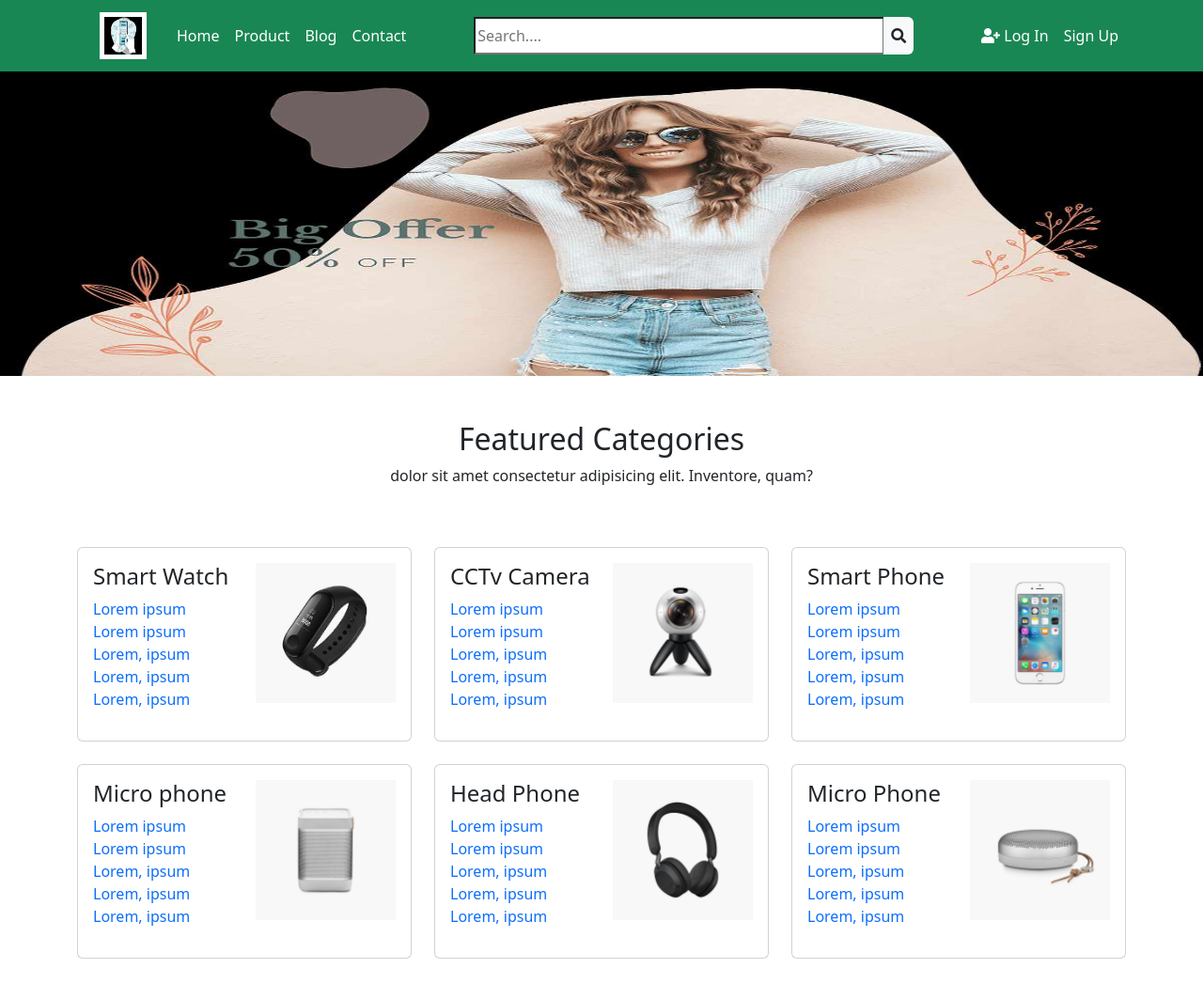
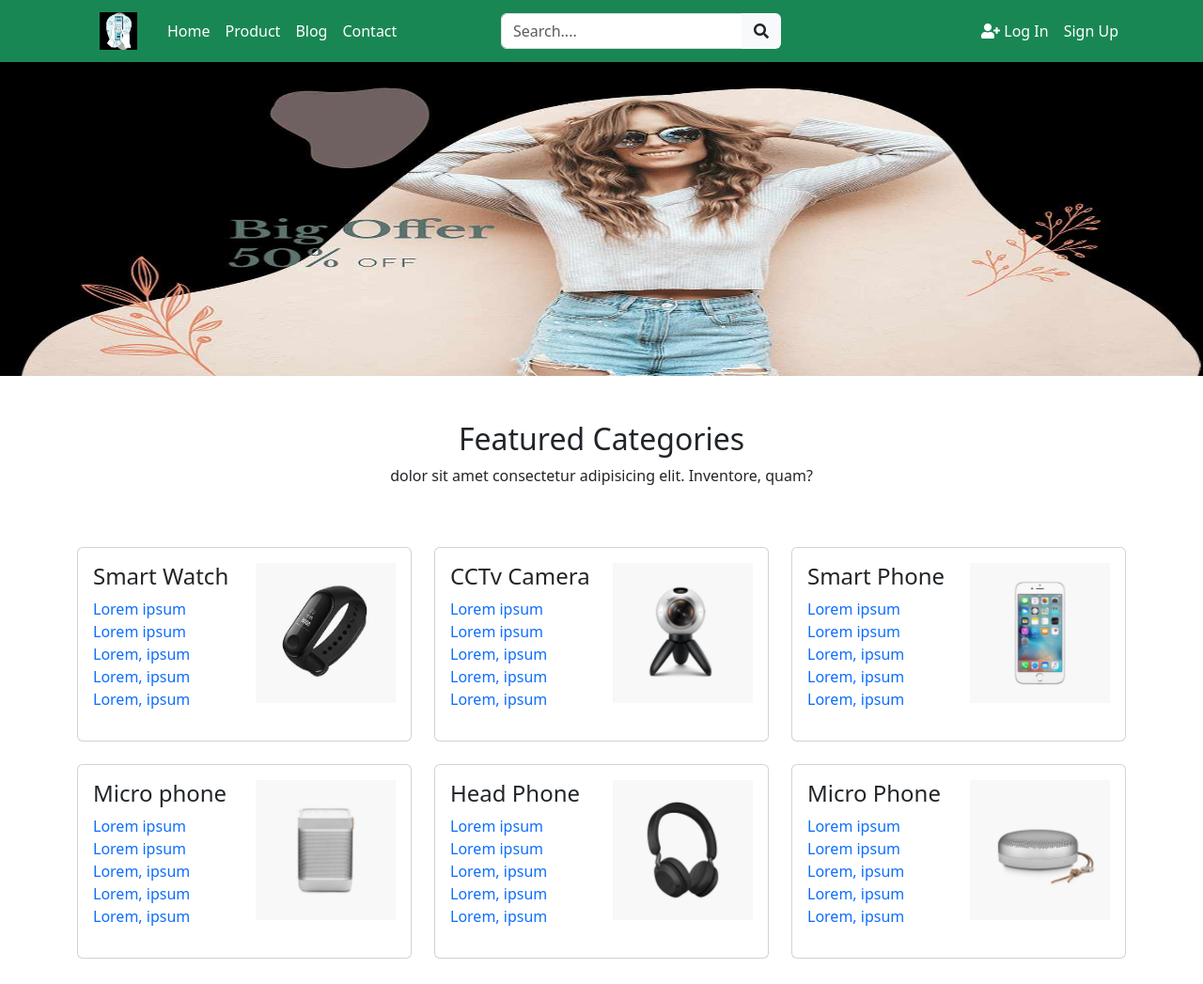
Before and after one commit to sumaiya-akter888/new-skill-1, a plain HTML site: page index.html in a window 1280 px wide. Shown: the top 1047 px of the page at 94% size. Drawn offline with nearby package versions, Linux system fonts and the light colour scheme.

Commit message:
3rd commit

```diff
--- a/css/style.css
+++ b/css/style.css
@@ -4,16 +4,9 @@
 
 .navbar img{
     background-color: white;
-    height: 50px;
-    width: 50px;
-     padding: 5px;
+    height: 40px;
+    width: 40px;
 }
-
-
-.input input{
-    padding-right: 200px;
-}
-
 
 .footer1 a, .footer2 a{
 text-decoration: none;
--- a/index.html
+++ b/index.html
@@ -32,13 +32,13 @@
             </ul>
             <ul class="navbar-nav m-auto">
               <li class="nav-item">
-                <div class="input-group input">
-                  <input type="text" placeholder="Search....">
-                  <a class="nav-link input-group-tex text-dark btn bg-light" href=""><i class="fas fa-search"></i></a>
+                <div class="input-group">
+                  <input type="text" class="form-control subs-control" placeholder="Search...." aria-label="Example text with button addon" aria-describedby="button-addon1">
+                  <button class="btn text-dark bg-light btn-a" type="button" id="button-addon1"><i class="fas fa-search"></i></button>
                 </div>
               </li>
             </ul>
-            <ul class="navbar-nav icon">
+            <ul class="navbar-nav ms-auto">
               <li class="nav-item"><a class="nav-link" href=""><i class="fas fa-user-plus"></i> Log In</a></li>
               <li class="nav-item"><a class="nav-link" href="">Sign Up</a></li>
             </ul>
@@ -376,8 +376,8 @@
     </div>
     <div class="col-md-4 mb-4">
       <div class="input-group">
-        <input type="text" placeholder="Enter Your Email">
-        <a class="btn btn-dark input-group-tex" href="">Subscribe</a>
+        <input type="text" class="form-control" placeholder="Enter Your Email" aria-label="Example text with button addon" aria-describedby="button-addon1">
+        <button class="btn btn-dark" type="button" id="button-addon1">Subscribe</button>
       </div>
     </div>
   </div>
@@ -388,12 +388,12 @@
 
   <!-- ==========section-footer 3=========== -->
 
-  <div class="section-footer-3 py-4 mb-5 bg-dark">
+  <div class="section-footer-3 py-4 mb-2 bg-dark">
     <div class="container">
   <div class="row">
     <div class="col-md-3 mb-4">
       <ul>
-        <li><a href=""><img src="image/1.jpg" alt="" style="height: 50px; width: 50px;"></a></li>
+        <li><a href=""><img src="image/1.jpg" alt="" style="height: 40px; width: 40px;"></a></li>
         <li><a href="">Contact</a></li>
         <li><a href="">Address:Mirpur-2,Dhaka,Bangladesh</a></li>
         <li><a href="">Phone:01323434897</a></li>
@@ -430,7 +430,7 @@
             <h4>Install App</h4>
           </a></li>
         <li><a href="">Get app store or Google play</a></li>
-        <li><a class="text-dark bg-light p-2" style="line-height: 50px; font-size: 19.6px;" href=""><i
+        <li><a class="text-dark bg-light p-2" style="line-height: 50px; font-size: 19.5px;" href=""><i
               class="fab fa-apple"></i> App Store</a></li>
         <li><a class="text-dark bg-light p-2" style="line-height: 40px;" href=""><i class="fab fa-google-play"></i>
             Google Play</a></li>
```
